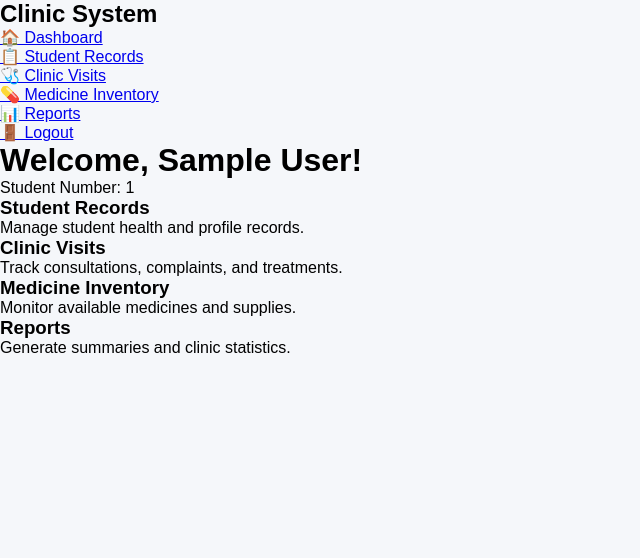
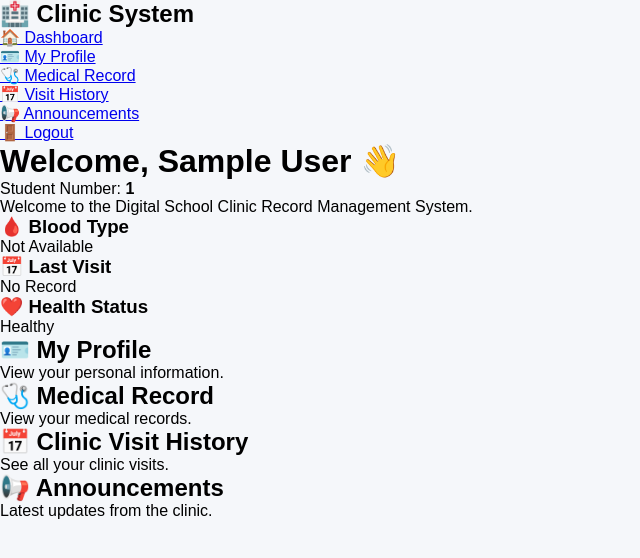
Before and after one commit to cojorammiel-sudo/digital-school-clinic-v2, a Flask app: page /dashboard in a window 1280 px wide. Shown: the top 558 px of the page, without its empty margins (0-640 px from the left). Run offline with Flask 3, Linux system fonts and the light colour scheme; the visitor is signed in with stand-in values (Sample User, id 1).

Commit message:
Update dashboard.html

```diff
--- a/templates/dashboard.html
+++ b/templates/dashboard.html
@@ -3,54 +3,101 @@
 <head>
     <meta charset="UTF-8">
     <meta name="viewport" content="width=device-width, initial-scale=1.0">
-    <title>Dashboard - Clinic System</title>
+    <title>Student Dashboard</title>
     <link rel="stylesheet" href="{{ url_for('static', filename='style.css') }}">
 </head>
 <body class="dashboard-body">
 
-    <div class="dashboard-container">
+<div class="dashboard">
+
     <!-- Sidebar -->
     <aside class="sidebar">
-            <h2>Clinic System</h2>
+
+        <h2>🏥 Clinic System</h2>
+
         <ul>
+
             <li><a href="/dashboard">🏠 Dashboard</a></li>
-                <li><a href="#">📋 Student Records</a></li>
-                <li><a href="#">🩺 Clinic Visits</a></li>
-                <li><a href="#">💊 Medicine Inventory</a></li>
-                <li><a href="#">📊 Reports</a></li>
+
+            <li><a href="#">🪪 My Profile</a></li>
+
+            <li><a href="#">🩺 Medical Record</a></li>
+
+            <li><a href="#">📅 Visit History</a></li>
+
+            <li><a href="#">📢 Announcements</a></li>
+
             <li><a href="/logout">🚪 Logout</a></li>
+
         </ul>
+
     </aside>
 
     <!-- Main Content -->
-        <main class="dashboard-main">
-            <div class="dashboard-header">
-                <h1>Welcome, {{ fullname }}!</h1>
-                <p>Student Number: {{ student_number }}</p>
+    <main class="main-content">
+
+        <div class="welcome-card">
+
+            <h1>Welcome, {{ fullname }} 👋</h1>
+
+            <p>
+                Student Number:
+                <strong>{{ student_number }}</strong>
+            </p>
+
+            <p>
+                Welcome to the Digital School Clinic Record Management System.
+            </p>
+
         </div>
 
-            <div class="dashboard-cards">
-                <div class="card">
-                    <h3>Student Records</h3>
-                    <p>Manage student health and profile records.</p>
+        <!-- Quick Health Summary -->
+        <div class="summary-grid">
+
+            <div class="summary-card">
+                <h3>🩸 Blood Type</h3>
+                <p>Not Available</p>
             </div>
 
-                <div class="card">
-                    <h3>Clinic Visits</h3>
-                    <p>Track consultations, complaints, and treatments.</p>
+            <div class="summary-card">
+                <h3>📅 Last Visit</h3>
+                <p>No Record</p>
             </div>
 
-                <div class="card">
-                    <h3>Medicine Inventory</h3>
-                    <p>Monitor available medicines and supplies.</p>
+            <div class="summary-card">
+                <h3>❤️ Health Status</h3>
+                <p>Healthy</p>
             </div>
 
-                <div class="card">
-                    <h3>Reports</h3>
-                    <p>Generate summaries and clinic statistics.</p>
         </div>
+
+        <!-- Features -->
+        <div class="feature-grid">
+
+            <div class="feature-card">
+                <h2>🪪 My Profile</h2>
+                <p>View your personal information.</p>
             </div>
+
+            <div class="feature-card">
+                <h2>🩺 Medical Record</h2>
+                <p>View your medical records.</p>
+            </div>
+
+            <div class="feature-card">
+                <h2>📅 Clinic Visit History</h2>
+                <p>See all your clinic visits.</p>
+            </div>
+
+            <div class="feature-card">
+                <h2>📢 Announcements</h2>
+                <p>Latest updates from the clinic.</p>
+            </div>
+
+        </div>
+
     </main>
+
 </div>
 
 </body>
```
Lines whose indentation alone changed are shown as unchanged.
